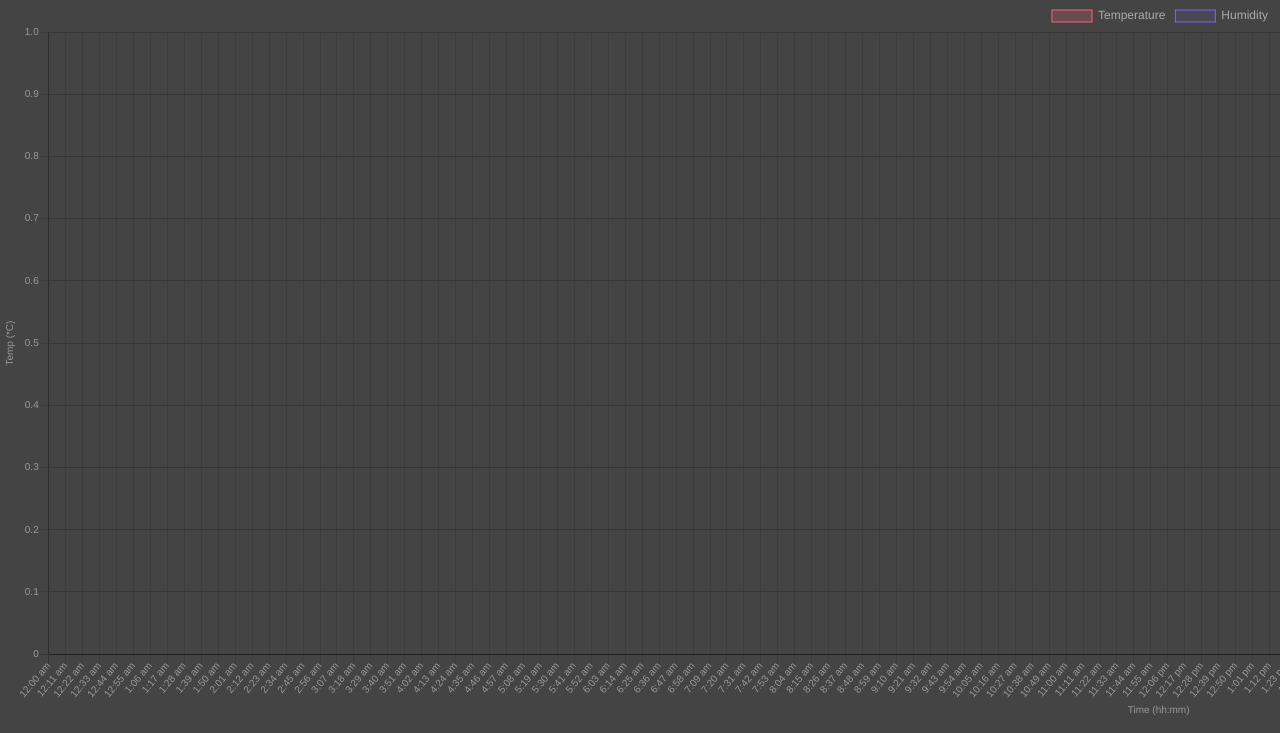
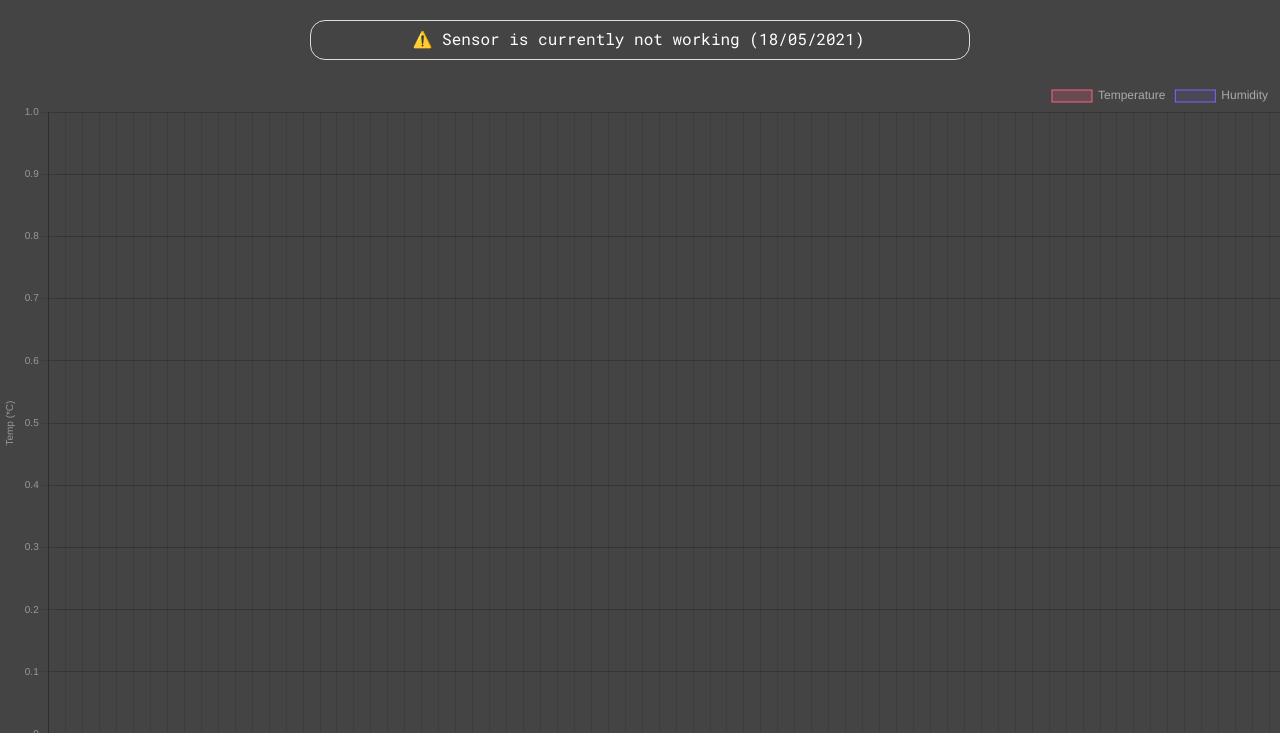
Before and after one commit to tomasmaillo/roomtemp, a plain HTML site: page index.html in a window 1280 px wide. Shown: the top 733 px of the page. Drawn offline with nearby package versions, Linux system fonts and the light colour scheme; no server answers.

Commit message:
down for maintenance
moving house = no wifi :D

```diff
--- a/index.html
+++ b/index.html
@@ -7,15 +7,15 @@
 
 <body>
 
-    <!--
+
     <div class="overlay">
         <div class="warning">
             <p>
-                ⚠️ Sensor is currently not working (27/01/2021)
+                ⚠️ Sensor is currently not working (18/05/2021)
             </p>
         </div>
     </div>
-    -->
+
 
     <div id="chart-scroll" style="overflow-x: auto">
         <div id="chart-container" class="chart-container" style="position: relative;">
```
